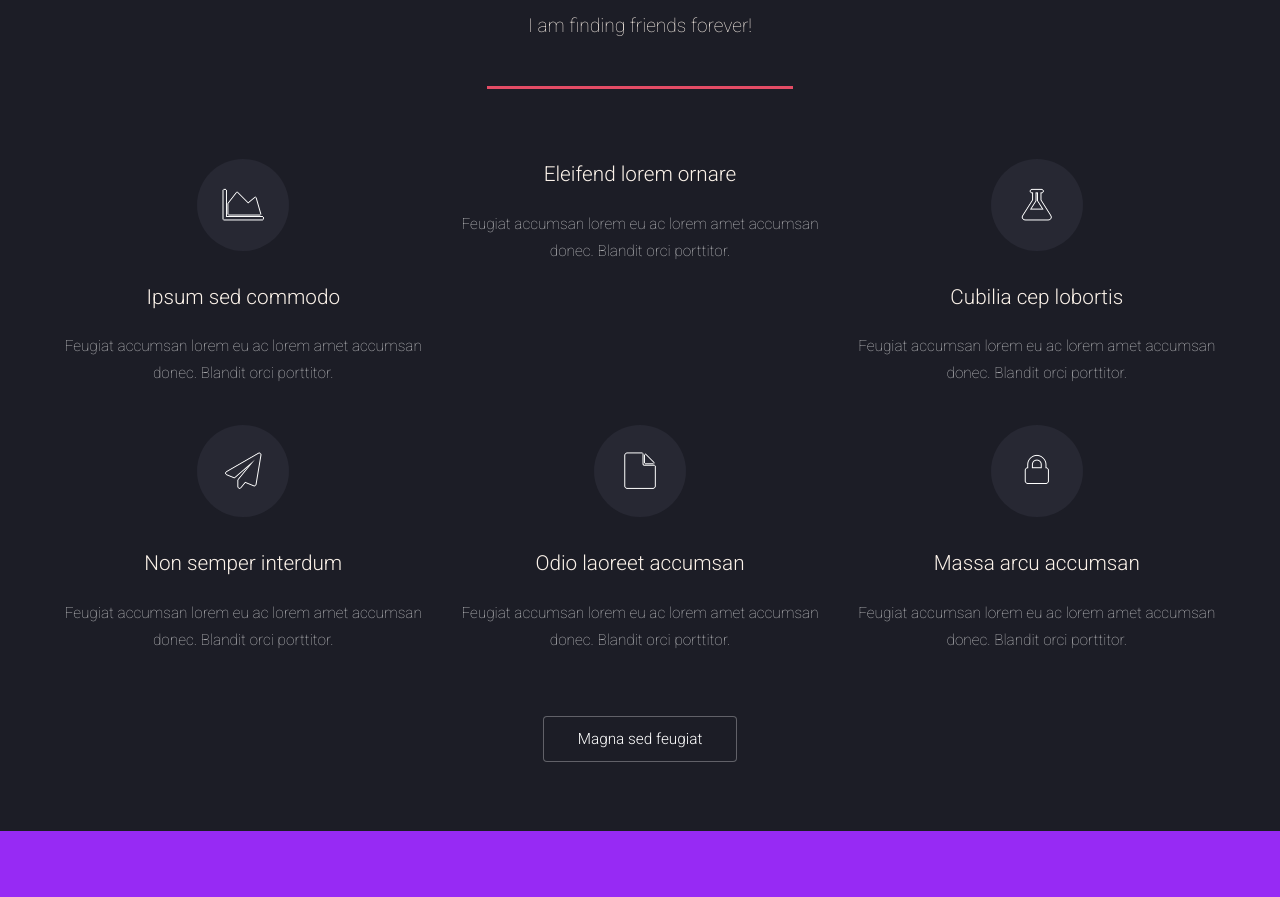
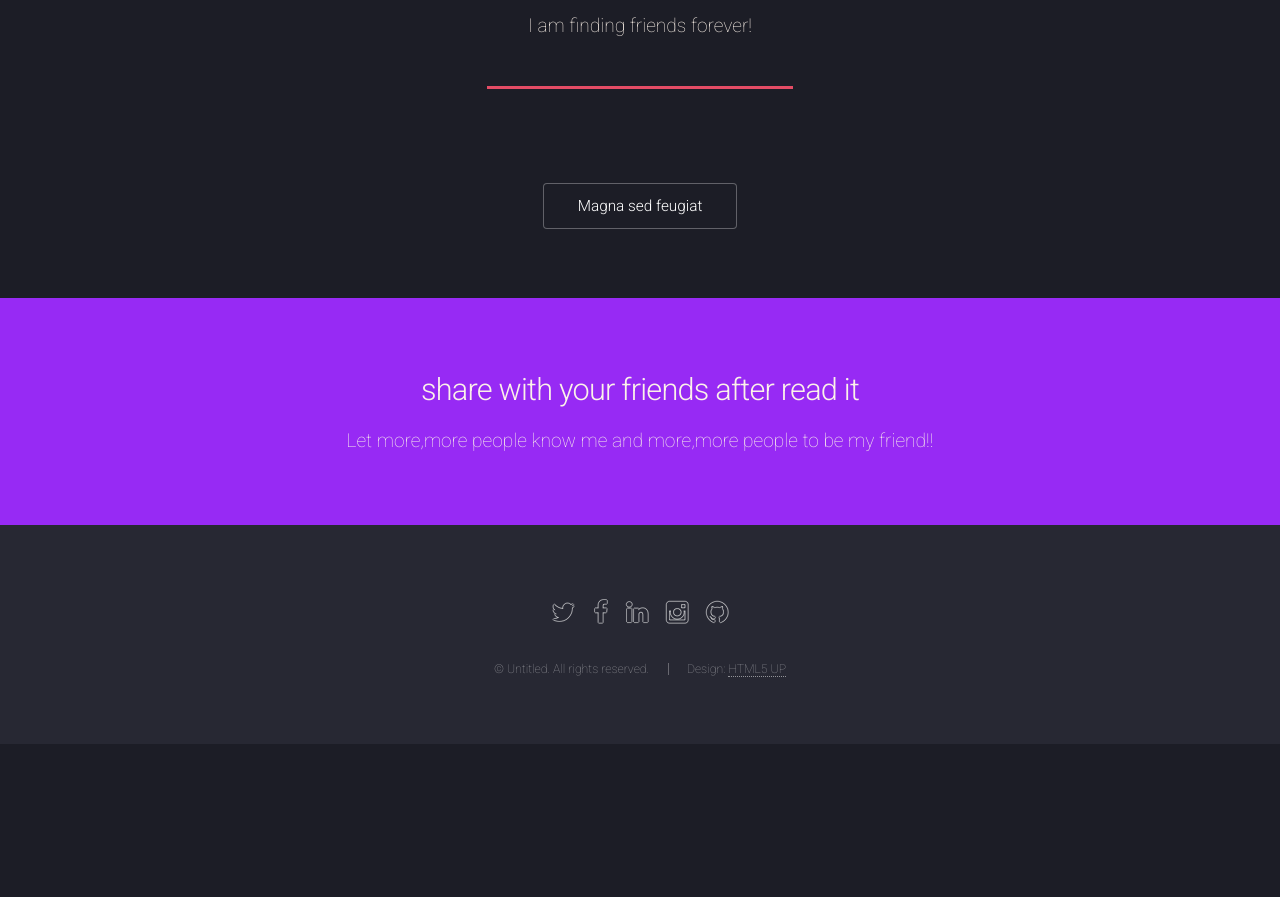
Before and after one commit to chowyiu/chowyiu.github.io, a plain HTML site: page index.html in a window 1280 px wide. Shown: the part 3318-4215 px from the top of the page. After the commit the page ends 4062 px from the top, so only its background shows below. Drawn offline with Linux system fonts and the light colour scheme.

Commit message:
i add somthing agina

```diff
--- a/index.html
+++ b/index.html
@@ -112,36 +112,7 @@
 						</header>
 						<div class="box alt">
 							<div class="row uniform">
-								<section class="4u 6u(medium) 12u$(xsmall)">
-									<span class="icon alt major fa-area-chart"></span>
-									<h3>Ipsum sed commodo</h3>
-									<p>Feugiat accumsan lorem eu ac lorem amet accumsan donec. Blandit orci porttitor.</p>
-								</section>
-								<section class="4u 6u$(medium) 12u$(xsmall)">
 
-									<h3>Eleifend lorem ornare</h3>
-									<p>Feugiat accumsan lorem eu ac lorem amet accumsan donec. Blandit orci porttitor.</p>
-								</section>
-								<section class="4u$ 6u(medium) 12u$(xsmall)">
-									<span class="icon alt major fa-flask"></span>
-									<h3>Cubilia cep lobortis</h3>
-									<p>Feugiat accumsan lorem eu ac lorem amet accumsan donec. Blandit orci porttitor.</p>
-								</section>
-								<section class="4u 6u$(medium) 12u$(xsmall)">
-									<span class="icon alt major fa-paper-plane"></span>
-									<h3>Non semper interdum</h3>
-									<p>Feugiat accumsan lorem eu ac lorem amet accumsan donec. Blandit orci porttitor.</p>
-								</section>
-								<section class="4u 6u(medium) 12u$(xsmall)">
-									<span class="icon alt major fa-file"></span>
-									<h3>Odio laoreet accumsan</h3>
-									<p>Feugiat accumsan lorem eu ac lorem amet accumsan donec. Blandit orci porttitor.</p>
-								</section>
-								<section class="4u$ 6u$(medium) 12u$(xsmall)">
-									<span class="icon alt major fa-lock"></span>
-									<h3>Massa arcu accumsan</h3>
-									<p>Feugiat accumsan lorem eu ac lorem amet accumsan donec. Blandit orci porttitor.</p>
-								</section>
 							</div>
 						</div>
 						<footer class="major">
```
